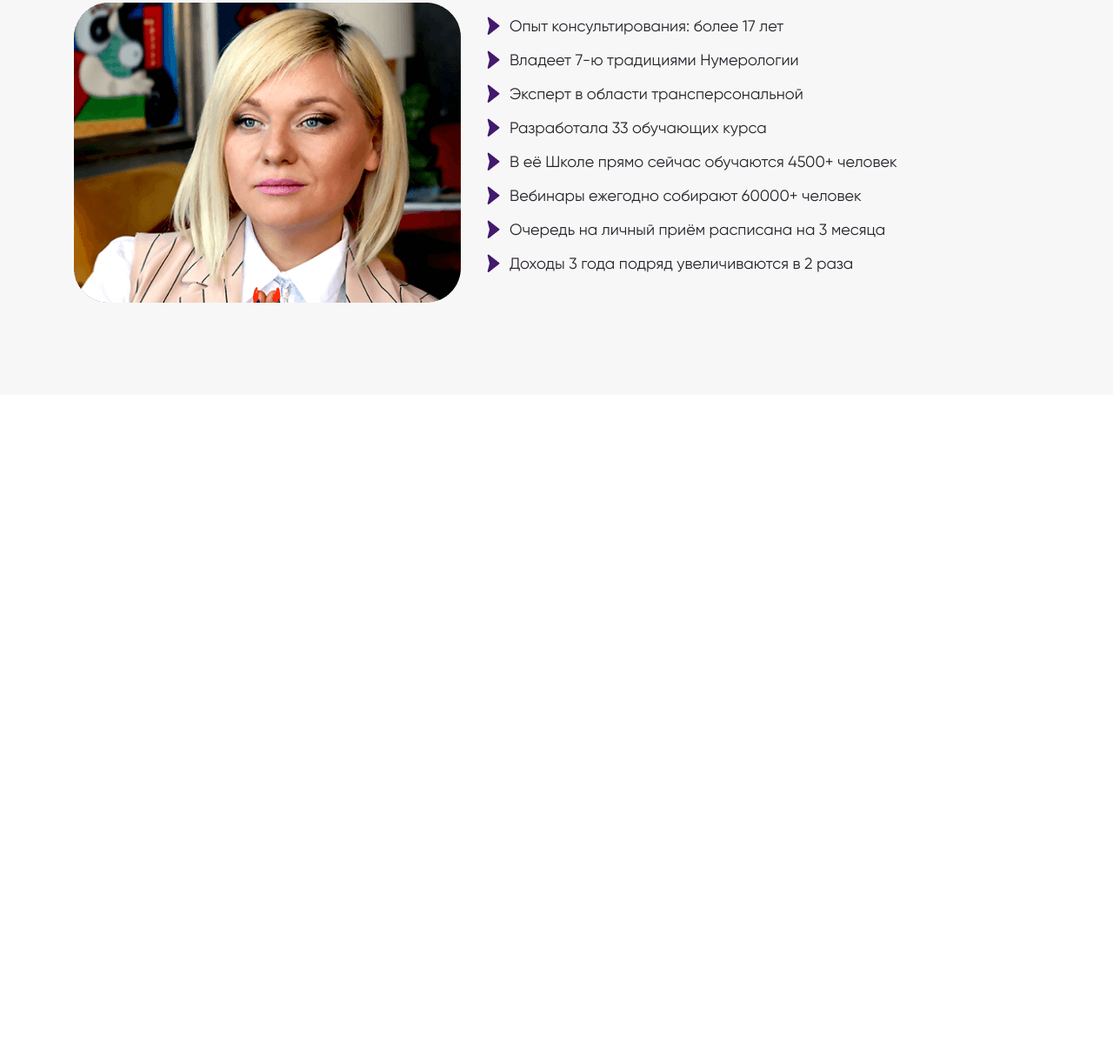
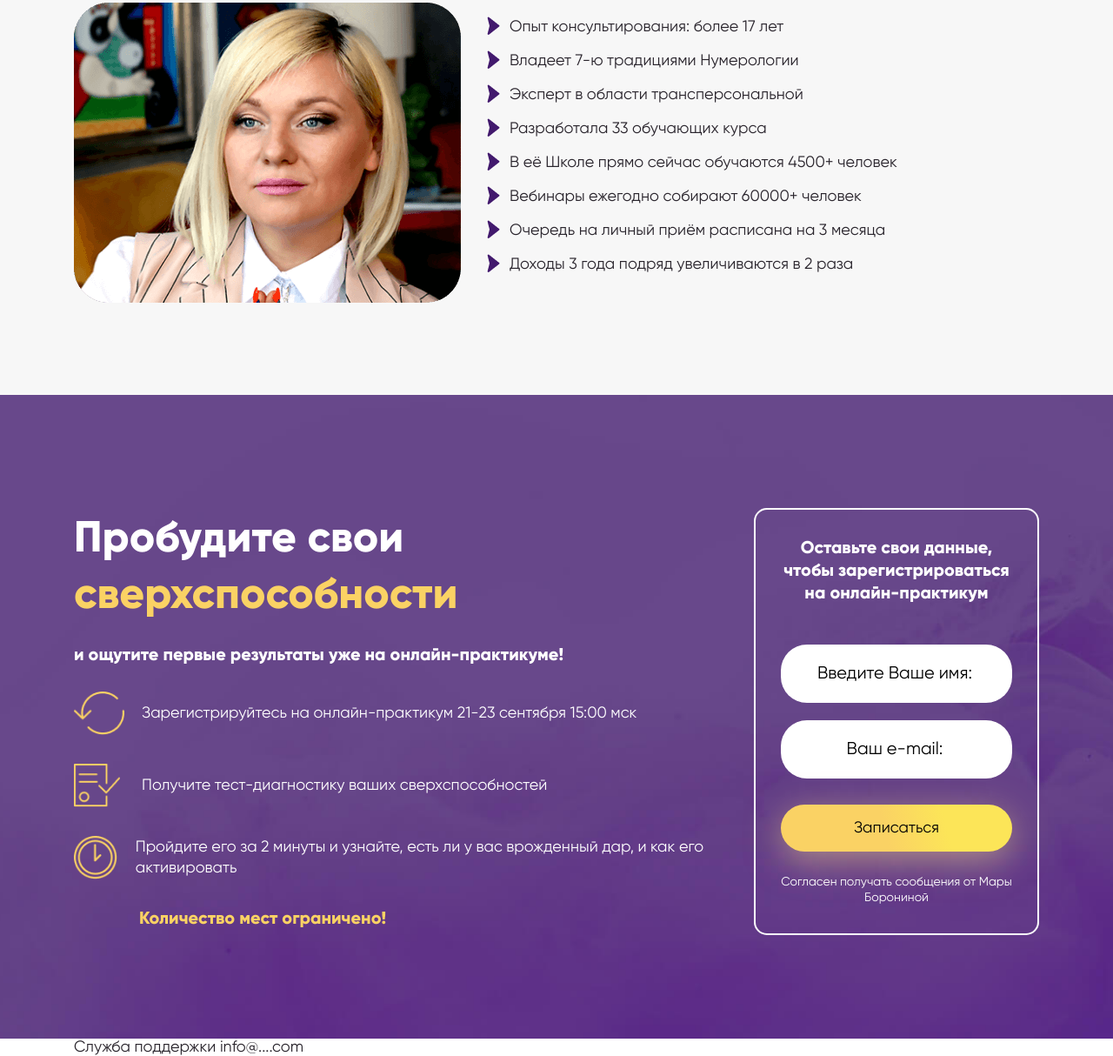
Before and after one commit to AfroGG/lyumos22, a plain HTML site: page index.html in a window 1280 px wide. Shown: the part 8213-9427 px from the top of the page at 87% size. Before the commit the page ends 8667 px from the top, so only its background shows below. Drawn offline with Linux system fonts and the light colour scheme.

Commit message:
add site footer container

```diff
--- a/css/style.css
+++ b/css/style.css
@@ -619,7 +619,111 @@ body {
 .author__text {
   margin: 0;
 }
-
+.contact {
+  padding-top: 130px;
+  padding-bottom: 119px;
+  background-image: url(../img/contact-bg.jpg);
+  background-repeat: no-repeat;
+  background-position: center center;
+  background-size: cover;
+  color: #fff;
+}
+.contact__container {
+  display: flex;
+  align-items: center;
+}
+.contact__info {
+  margin-right: 30px;
+}
+.contact__heading {
+  font-weight: bold;
+  font-size: 50px;
+  line-height: 65px;
+  margin: 0;
+  margin-bottom: 23px;
+}
+.contact__heading span {
+  color: var(--yellow-bg-color);
+}
+.contact__decr {
+  font-weight: bold;
+  font-size: 20px;
+  line-height: 26px;
+  margin: 0;
+  margin-bottom: 28px;
+}
+.contact__text {
+  line-height: 24px;
+  margin: 0;
+  margin-bottom: 33px;
+  display: flex;
+  align-items: center;
+}
+.contact__text::before {
+  content: "";
+  width: 60px;
+  height: 50px;
+  background-repeat: no-repeat;
+  margin-right: 18px;
+  background-size: contain;
+}
+.contact__loading::before {
+  background-image: url(../img/loading-img.png);
+}
+.contact__check::before {
+  background-image: url(../img/calendar-with-check.png);
+}
+.contact__clock::before {
+  background-image: url(../img/clock-img.png);
+}
+.contact__text-accent {
+  color: var(--yellow-bg-color);
+  font-weight: bold;
+  font-size: 20px;
+  line-height: 26px;
+  margin: 0;
+  margin-left: 75px;
+}
+.contact__form {
+  width: 350px;
+  text-align: center;
+  border: 2px solid #fff;
+  border-radius: 15px;
+  padding: 32px 29px;
+  display: flex;
+  flex-direction: column;
+}
+.contact__form-text {
+  margin: 0;
+  margin-bottom: 45px;
+  font-weight: bold;
+  font-size: 20px;
+  line-height: 26px;
+}
+.contact__form input {
+  padding: 21px 14px 21px 10px;
+  text-align: center;
+  border: none;
+  border-radius: 30px;
+  font-weight: normal;
+  font-size: 20px;
+  line-height: 20px;
+  color: #000;
+  margin-bottom: 20px;
+}
+.contact__form input::placeholder {
+  color: #000;
+}
+.contact__btn {
+  margin-top: 10px;
+  margin-bottom: 26px;
+  box-shadow: 0px 10px 40px rgba(255, 223, 135, 0.5);
+}
+.contact__form-decr {
+  font-weight: normal;
+  font-size: 14px;
+  line-height: 18px;
+}
 /* RESPONSIVE_STYLES */
 @media only screen and (max-width: 1155px) {
   .marathon__cards {
@@ -684,6 +788,15 @@ body {
   .confidence__text {
     font-size: 32px;
     line-height: 36px;
+  }
+  .contact__container {
+    flex-direction: column;
+    align-items: center;
+    text-align: center;
+  }
+  .contact__info {
+    margin-right: 0;
+    margin-bottom: 32px;
   }
 }
 @media only screen and (max-width: 790px) {
@@ -842,6 +955,25 @@ body {
     font-size: 14px;
     line-height: 1;
   }
+  .contact {
+    padding-top: 50px;
+    padding-bottom: 50px;
+  }
+  .contact__heading {
+    font-size: 24px;
+    line-height: 28px;
+  }
+  .contact__text {
+    font-size: 14px;
+    line-height: 18px;
+  }
+  .contact__decr {
+    font-size: 16px;
+    line-height: 18px;
+  }
+  .contact__text-accent {
+    margin-left: 0;
+  }
 }
 @media only screen and (max-width: 480px) {
   .author__img {
--- a/index.html
+++ b/index.html
@@ -445,11 +445,43 @@
     </section>
 
     <section class="contact">
-      <div class="container">
+      <div class="container contact__container">
+        <div class="contact__info">
+          <h2 class="contact__heading">Пробудите свои <span>сверхспособности</span></h2>
+          <p class="contact__decr">и ощутите первые результаты уже на онлайн-практикуме!</p>
+          <p class="contact__text contact__loading">Зарегистрируйтесь на онлайн-практикум 21-23 сентября 15:00 мск</p>
+          <p class="contact__text contact__check">Получите тест-диагностику ваших сверхспособностей</p>
+          <p class="contact__text contact__clock">Пройдите его за 2 минуты и узнайте, есть ли у вас врожденный дар, и
+            как его
+            активировать</p>
+          <p class="contact__text-accent">Количество мест ограничено!</p>
+        </div>
 
+        <form class="contact__form">
+          <p class="contact__form-text">Оставьте свои данные,
+            чтобы зарегистрироваться на онлайн-практикум</p>
+          <input type="text" placeholder="Введите Ваше имя:" aria-label="input user name" required>
+          <input type="email" placeholder="Ваш e-mail:" aria-label="input user email" required>
+          <button class="btn contact__btn" type="button">Записаться</button>
+
+          <span class="contact__form-decr">Согласен получать сообщения
+            от Мары Борониной</span>
+        </form>
       </div>
     </section>
   </main>
+
+  <footer class="site-footer">
+    <div class="container site-footer__container">
+      <div class="site-footer__info">
+        <span>Служба поддержки</span>
+        <span>info@....com</span>
+      </div>
+      <div class="site-footer__about">
+
+      </div>
+    </div>
+  </footer>
 </body>
 
 </html>
```
